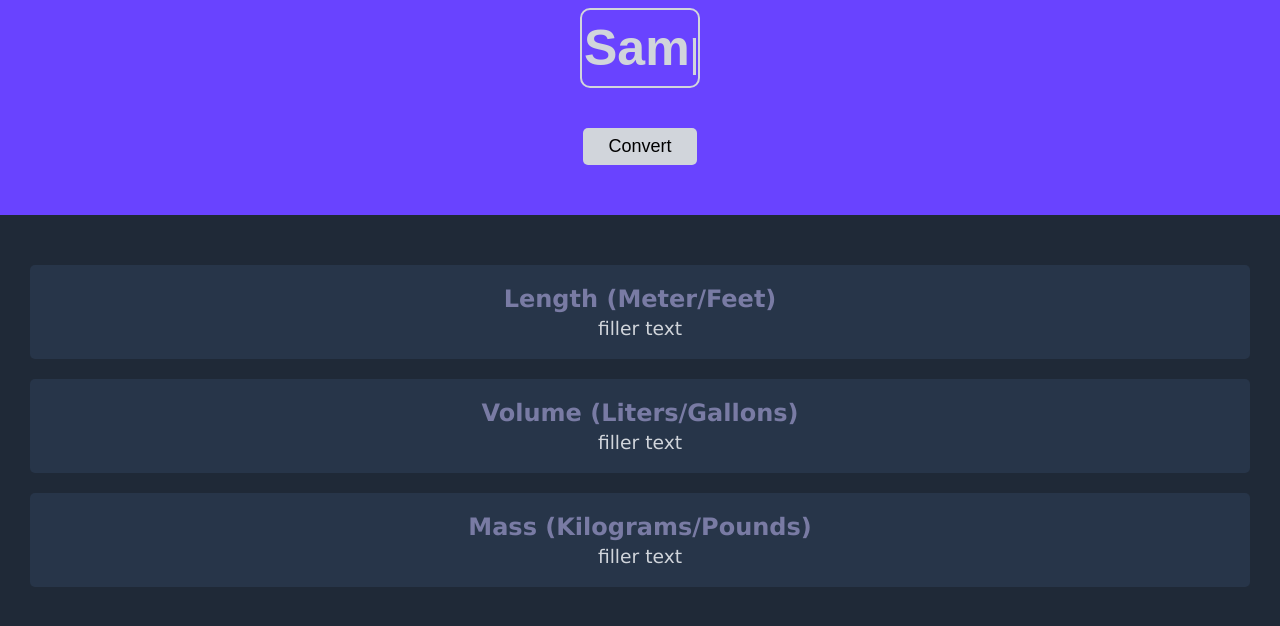
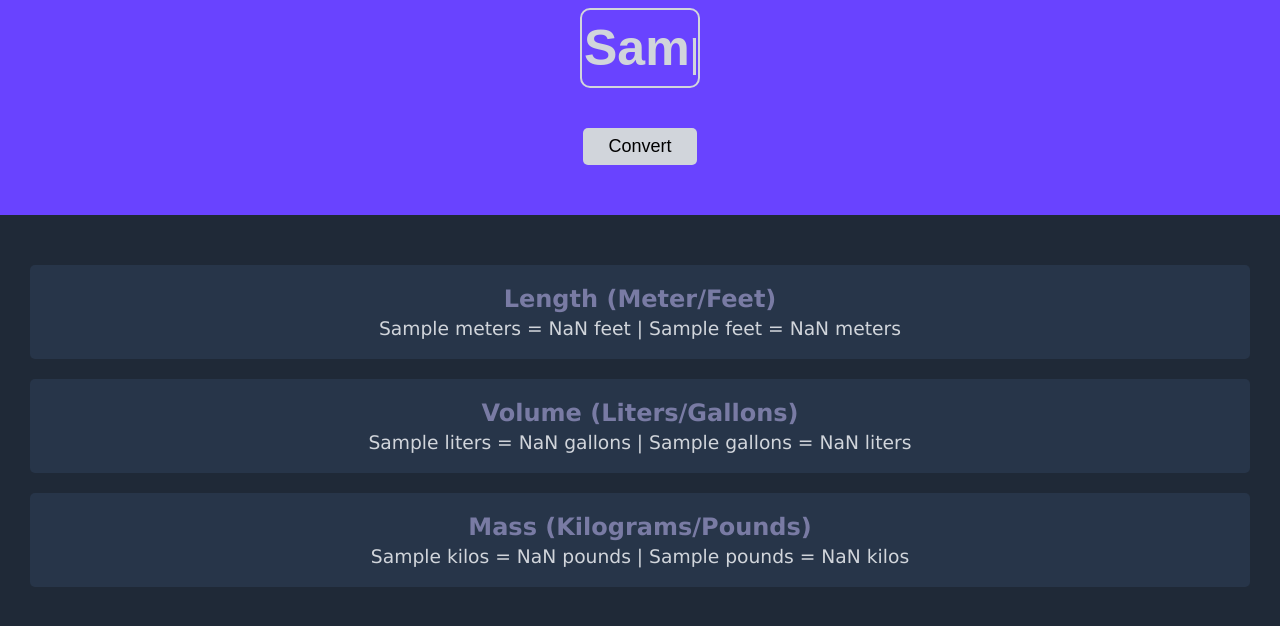
Before and after one commit to krismichaelwilliams/unit_converter, a plain HTML site: page index.html in a window 1280 px wide. Both pictures are taken after typing "Sample" into the empty fields and a click on the button "Convert". Shown: the part 110-736 px from the top of the page. Drawn offline with Linux system fonts and the light colour scheme.

Commit message:
First production ready commit

```diff
--- a/index.html
+++ b/index.html
@@ -10,21 +10,21 @@
   <body>
     <header class="header">
       <h1 class="header-title">Metric/Imperial Unit Conversion</h1>
-      <input type="text" />
+      <input type="text" id="ipt" />
       <button id="convert-btn">Convert</button>
     </header>
     <section>
-      <div class="results" id="length">
+      <div class="results">
         <h2 class="results-label">Length (Meter/Feet)</h2>
-        <h3 class="results-text">filler text</h3>
+        <h3 class="results-text" id="length"></h3>
       </div>
-      <div class="results" id="volume">
+      <div class="results">
         <h2 class="results-label">Volume (Liters/Gallons)</h2>
-        <h3 class="results-text">filler text</h3>
+        <h3 class="results-text" id="volume"></h3>
       </div>
-      <div class="results" id="mass">
+      <div class="results">
         <h2 class="results-label">Mass (Kilograms/Pounds)</h2>
-        <h3 class="results-text">filler text</h3>
+        <h3 class="results-text" id="mass"></h3>
       </div>
     </section>
     <script src="script.js"></script>
--- a/script.js
+++ b/script.js
@@ -0,0 +1,47 @@
+/*
+1 meter = 3.281 feet
+1 liter = 0.264 gallon
+1 kilogram = 2.204 pound
+*/
+// declare all element variables
+// get value of user input
+// create a function for each conversion
+// add an event listener to convert button that calls each function
+//
+
+const lengthEl = document.getElementById("length");
+const volumeEl = document.getElementById("volume");
+const massEl = document.getElementById("mass");
+const btnEl = document.getElementById("convert-btn");
+const inputEl = document.getElementById("ipt");
+
+function feetMeter(num) {
+  const toFeet = (num * 3.281).toFixed(2);
+  const toMeter = (num / 3.281).toFixed(2);
+  const conversion = `${num} meters = ${toFeet} feet | ${num} feet = ${toMeter} meters`;
+  return conversion;
+}
+
+function gallonLiter(num) {
+  const toGallon = (num * 0.264).toFixed(2);
+  const toLiter = (num / 0.264).toFixed(2);
+  const conversion = `${num} liters = ${toGallon} gallons | ${num} gallons = ${toLiter} liters`;
+  return conversion;
+}
+
+function poundKilo(num) {
+  const toPound = (num * 2.204).toFixed(2);
+  const toKilo = (num / 2.204).toFixed(2);
+  const conversion = `${num} kilos = ${toPound} pounds | ${num} pounds = ${toKilo} kilos`;
+  return conversion;
+}
+
+// console.log(feetMeter(20));
+// console.log(gallonLiter(20));
+// console.log(poundKilo(20));
+
+btnEl.addEventListener("click", function () {
+  lengthEl.textContent = feetMeter(inputEl.value);
+  volumeEl.textContent = gallonLiter(inputEl.value);
+  massEl.textContent = poundKilo(inputEl.value);
+});
```
